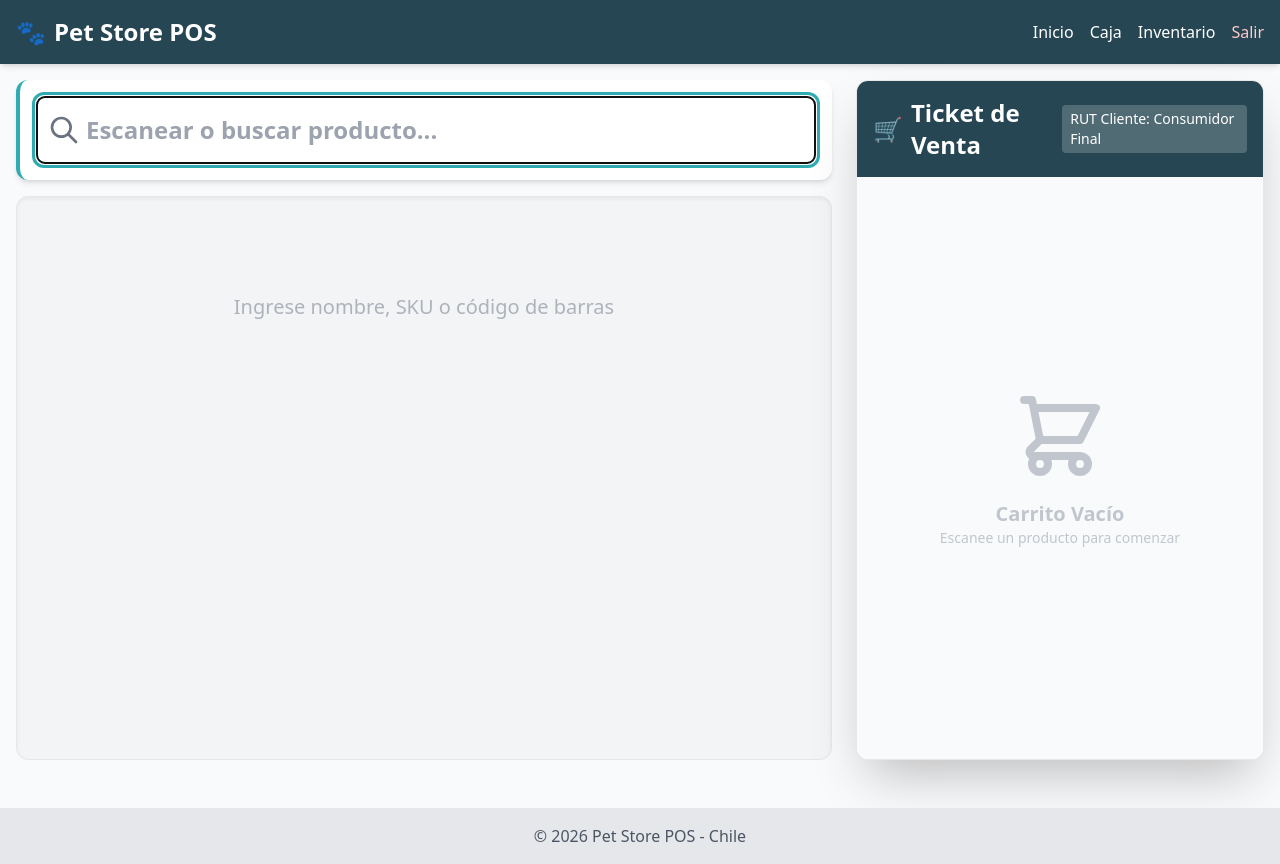
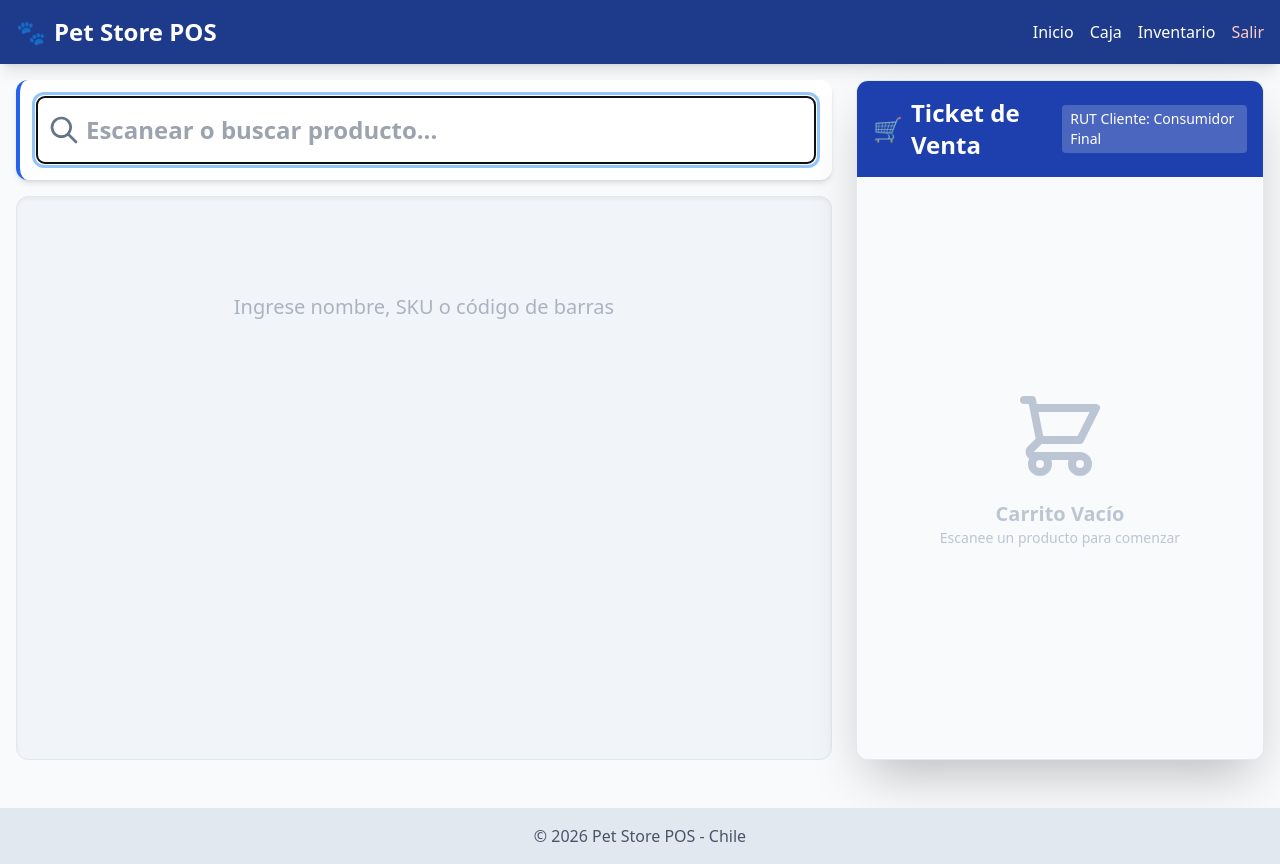
Before and after one commit to EmilyGonzalezU/pos-mascotas, a Django app: page / in a window 1280 px wide. Run offline with Django 5.2, Linux system fonts and the light colour scheme; a user stored in the database is signed in; some libraries are stand-ins or nearby versions.

Commit message:
Design & Read me

```diff
--- a/templates/base.html
+++ b/templates/base.html
@@ -12,10 +12,14 @@
             theme: {
                 extend: {
                     colors: {
-                        petPrimary: '#2facb2', // Teal blue (calm/care)
-                        petSecondary: '#f4a261', // Warm orange (friendly)
-                        petDark: '#264653', // Deep blue (professional)
-                        petLight: '#e9c46a', // Soft yellow (energy)
+                        // Blue Corporate Palette
+                        primary: '#1e40af',      // blue-800
+                        primaryDark: '#1e3a8a',  // blue-900
+                        primaryLight: '#3b82f6', // blue-600
+                        accent: '#60a5fa',       // blue-400
+                        bgLight: '#f8fafc',      // slate-50
+                        textDark: '#1e293b',     // slate-800
+                        borderLight: '#bfdbfe',  // blue-200
                     }
                 }
             }
@@ -28,17 +32,17 @@
     {% block extra_head %}{% endblock %}
 </head>
 
-<body class="bg-gray-50 text-gray-800 font-sans antialiased min-h-screen flex flex-col">
-    <header class="bg-petDark text-white p-4 shadow-md">
+<body class="bg-slate-50 text-slate-800 font-sans antialiased min-h-screen flex flex-col">
+    <header class="bg-blue-900 text-white p-4 shadow-lg">
         <div class="container mx-auto flex justify-between items-center">
             <h1 class="text-2xl font-bold flex items-center gap-2">
                 🐾 <span class="hidden sm:inline">Pet Store POS</span>
             </h1>
             <nav>
                 <ul class="flex gap-4">
-                    <li><a href="/" class="hover:text-petSecondary transition">Inicio</a></li>
-                    <li><a href="/sales/" class="hover:text-petSecondary transition">Caja</a></li>
-                    <li><a href="/inventory/" class="hover:text-petSecondary transition">Inventario</a></li>
+                    <li><a href="/" class="hover:text-blue-300 transition">Inicio</a></li>
+                    <li><a href="/sales/" class="hover:text-blue-300 transition">Caja</a></li>
+                    <li><a href="/inventory/" class="hover:text-blue-300 transition">Inventario</a></li>
                     {% if user.is_authenticated %}
                     <li>
                         <form action="{% url 'logout' %}" method="post" class="inline">
@@ -58,7 +62,7 @@
         {% block content %}{% endblock %}
     </main>
 
-    <footer class="bg-gray-200 text-gray-600 text-center p-4 mt-8">
+    <footer class="bg-slate-200 text-slate-600 text-center p-4 mt-8">
         <p>&copy; {% now "Y" %} Pet Store POS - Chile</p>
     </footer>
 
--- a/templates/pos/dashboard.html
+++ b/templates/pos/dashboard.html
@@ -37,9 +37,9 @@
     <!-- LEFT PANEL: CATALOG & SEARCH -->
     <div class="w-2/3 flex flex-col gap-4">
         <!-- Search -->
-        <div class="bg-white p-4 rounded-xl shadow-md border-l-4 border-petPrimary">
+        <div class="bg-white p-4 rounded-xl shadow-md border-l-4 border-blue-600">
             <div class="relative">
-                <span class="absolute inset-y-0 left-0 flex items-center pl-3 text-gray-500">
+                <span class="absolute inset-y-0 left-0 flex items-center pl-3 text-slate-500">
                     <svg xmlns="http://www.w3.org/2000/svg" class="h-8 w-8" fill="none" viewBox="0 0 24 24"
                         stroke="currentColor">
                         <path stroke-linecap="round" stroke-linejoin="round" stroke-width="2"
@@ -47,7 +47,7 @@
                     </svg>
                 </span>
                 <input type="text" name="q"
-                    class="w-full pl-12 pr-4 py-4 text-2xl font-semibold border-2 border-gray-300 rounded-lg focus:ring-4 focus:ring-petPrimary focus:border-petPrimary transition"
+                    class="w-full pl-12 pr-4 py-4 text-2xl font-semibold border-2 border-slate-300 rounded-lg focus:ring-4 focus:ring-blue-300 focus:border-blue-600 transition"
                     placeholder="Escanear o buscar producto..." hx-get="{% url 'search_products' %}"
                     hx-trigger="keyup changed delay:300ms, search" hx-target="#product-results" autofocus>
             </div>
@@ -55,17 +55,17 @@
 
         <!-- Results Grid -->
         <div id="product-results"
-            class="flex-grow overflow-y-auto bg-gray-100 rounded-xl p-4 border border-gray-200 shadow-inner">
+            class="flex-grow overflow-y-auto bg-slate-100 rounded-xl p-4 border border-slate-200 shadow-inner">
             <div class="text-center mt-20 opacity-50">
-                <p class="text-xl text-gray-500">Ingrese nombre, SKU o código de barras</p>
+                <p class="text-xl text-slate-500">Ingrese nombre, SKU o código de barras</p>
             </div>
         </div>
     </div>
 
     <!-- RIGHT PANEL: CART & CHECKOUT -->
-    <div class="w-1/3 flex flex-col bg-white rounded-xl shadow-2xl overflow-hidden border border-gray-200">
+    <div class="w-1/3 flex flex-col bg-white rounded-xl shadow-2xl overflow-hidden border border-slate-200">
         <!-- Cart Header -->
-        <div class="bg-petDark text-white p-4 flex justify-between items-center">
+        <div class="bg-blue-800 text-white p-4 flex justify-between items-center">
             <h2 class="text-2xl font-bold flex items-center gap-2">
                 <span>🛒</span> Ticket de Venta
             </h2>
@@ -73,7 +73,7 @@
         </div>
 
         <!-- Cart Items (Scrollable) -->
-        <div id="cart-items-container" class="flex-grow overflow-y-auto p-2 bg-gray-50 flex flex-col">
+        <div id="cart-items-container" class="flex-grow overflow-y-auto p-2 bg-slate-50 flex flex-col">
             {% include 'pos/partials/cart_items.html' %}
         </div>
     </div>
@@ -87,14 +87,14 @@
             @click.away="paymentModalOpen = false">
 
             <!-- Header -->
-            <div class="bg-petPrimary p-6 text-white flex justify-between items-center">
+            <div class="bg-blue-700 p-6 text-white flex justify-between items-center">
                 <h3 class="text-2xl font-bold flex items-center gap-2">
                     <span x-text="paymentMethod === 'CASH' ? '💵' : (paymentMethod === 'CARD' ? '💳' : '🏦')"></span>
                     <span
                         x-text="paymentMethod === 'CASH' ? 'Pago en Efectivo' : (paymentMethod === 'CARD' ? 'Pago con Tarjeta' : 'Transferencia')"></span>
                 </h3>
                 <button @click="paymentModalOpen = false"
-                    class="text-white hover:text-gray-200 text-2xl">&times;</button>
+                    class="text-white hover:text-slate-200 text-2xl">&times;</button>
             </div>
 
             <!-- Body -->
@@ -103,28 +103,26 @@
                 <input type="hidden" name="payment_method" :value="paymentMethod">
 
                 <div class="text-center mb-6">
-                    <p class="text-gray-500 text-sm uppercase tracking-wide">Total a Pagar</p>
-                    <div class="text-center mb-6">
-                        <p class="text-gray-500 text-sm uppercase tracking-wide">Total a Pagar</p>
-                        <p class="text-4xl font-bold text-petDark" x-text="paymentTotalFormatted"></p>
+                    <p class="text-slate-500 text-sm uppercase tracking-wide">Total a Pagar</p>
+                    <p class="text-4xl font-bold text-blue-800" x-text="paymentTotalFormatted"></p>
                 </div>
 
                 <!-- CASH Payment Fields -->
                 <div x-show="paymentMethod === 'CASH'" x-transition class="space-y-4">
                     <div>
-                            <label class="block text-sm font-bold text-gray-700 mb-1">Monto Efectivo (Cliente
+                        <label class="block text-sm font-bold text-slate-700 mb-1">Monto Efectivo (Cliente
                             Paga)</label>
                         <div class="relative">
                             <span
-                                    class="absolute inset-y-0 left-0 flex items-center pl-3 text-gray-500 text-xl font-bold">$</span>
+                                class="absolute inset-y-0 left-0 flex items-center pl-3 text-slate-500 text-xl font-bold">$</span>
                             <input type="number" x-model="amountTendered" x-ref="cashInput"
-                                    class="w-full pl-8 pr-4 py-3 rounded-lg border-2 border-gray-300 focus:border-petPrimary focus:ring-0 text-xl font-bold"
+                                class="w-full pl-8 pr-4 py-3 rounded-lg border-2 border-slate-300 focus:border-blue-600 focus:ring-0 text-xl font-bold"
                                 placeholder="0" :required="paymentMethod === 'CASH'">
                         </div>
                     </div>
 
-                        <div class="bg-gray-100 p-4 rounded-lg flex justify-between items-center">
-                            <span class="text-lg font-bold text-gray-600">Vuelto:</span>
+                    <div class="bg-slate-100 p-4 rounded-lg flex justify-between items-center">
+                        <span class="text-lg font-bold text-slate-600">Vuelto:</span>
                         <span class="text-3xl font-black text-green-600" x-text="formatMoney(change)"></span>
                     </div>
                 </div>
@@ -132,18 +130,18 @@
                 <!-- Fields for Non-Cash -->
                 <div x-show="paymentMethod !== 'CASH'" x-transition class="space-y-4">
                     <div>
-                            <label class="block text-sm font-bold text-gray-700 mb-1">ID Transacción / Nro
+                        <label class="block text-sm font-bold text-slate-700 mb-1">ID Transacción / Nro
                             Operación</label>
                         <input type="text" name="transaction_id" x-ref="trxInput"
-                                class="w-full px-4 py-3 rounded-lg border-2 border-gray-300 focus:border-petPrimary focus:ring-0 text-lg"
+                            class="w-full px-4 py-3 rounded-lg border-2 border-slate-300 focus:border-blue-600 focus:ring-0 text-lg"
                             placeholder="Ej: 123456789" :required="paymentMethod !== 'CASH'">
                     </div>
 
                     <div x-show="paymentMethod === 'CARD'">
-                            <label class="block text-sm font-bold text-gray-700 mb-1">Últimos 4 dígitos
+                        <label class="block text-sm font-bold text-slate-700 mb-1">Últimos 4 dígitos
                             (Opcional)</label>
                         <input type="text" name="card_last_4" maxlength="4" pattern="\d{4}"
-                                class="w-full px-4 py-3 rounded-lg border-2 border-gray-300 focus:border-petPrimary focus:ring-0 text-lg text-center tracking-widest"
+                            class="w-full px-4 py-3 rounded-lg border-2 border-slate-300 focus:border-blue-600 focus:ring-0 text-lg text-center tracking-widest"
                             placeholder="XXXX">
                     </div>
                 </div>
@@ -151,18 +149,17 @@
                 <!-- Footer -->
                 <div class="pt-4 flex gap-4">
                     <button type="button" @click="paymentModalOpen = false"
-                            class="w-1/3 bg-gray-200 hover:bg-gray-300 text-gray-800 font-bold py-3 rounded-lg transition">
+                        class="w-1/3 bg-slate-200 hover:bg-slate-300 text-slate-800 font-bold py-3 rounded-lg transition">
                         Cancelar
                     </button>
                     <button type="submit" x-ref="confirmBtn"
                         :disabled="paymentMethod === 'CASH' && (parseInt(amountTendered) || 0) < paymentTotal"
                         :class="{'opacity-50 cursor-not-allowed': paymentMethod === 'CASH' && (parseInt(amountTendered) || 0) < paymentTotal}"
-                            class="w-2/3 bg-green-500 hover:bg-green-600 text-white font-bold py-3 rounded-lg shadow-lg transform hover:scale-105 transition flex justify-center items-center gap-2">
+                        class="w-2/3 bg-blue-600 hover:bg-blue-700 text-white font-bold py-3 rounded-lg shadow-lg transform hover:scale-105 transition flex justify-center items-center gap-2">
                         <span>CONFIRMAR PAGO</span>
                         <svg xmlns="http://www.w3.org/2000/svg" class="h-6 w-6" fill="none" viewBox="0 0 24 24"
                             stroke="currentColor">
-                                <path stroke-linecap="round" stroke-linejoin="round" stroke-width="2"
-                                    d="M5 13l4 4L19 7" />
+                            <path stroke-linecap="round" stroke-linejoin="round" stroke-width="2" d="M5 13l4 4L19 7" />
                         </svg>
                     </button>
                 </div>
--- a/templates/pos/partials/cart_items.html
+++ b/templates/pos/partials/cart_items.html
@@ -4,23 +4,23 @@
 <div class="space-y-2">
     {% for item in cart.items %}
     <div
-        class="flex justify-between items-center bg-white p-3 rounded shadow-sm border-l-4 border-petSecondary animate-fade-in-down">
+        class="flex justify-between items-center bg-white p-3 rounded shadow-sm border-l-4 border-blue-500 animate-fade-in-down">
         <!-- Product Info -->
         <div class="flex-grow">
             <div class="flex items-center gap-2">
-                <span class="font-bold text-gray-800 text-lg">{{ item.product.name }}</span>
+                <span class="font-bold text-slate-800 text-lg">{{ item.product.name }}</span>
                 {% if item.product.is_bulk %}
                 <span class="bg-yellow-100 text-yellow-800 text-xs px-2 py-0.5 rounded font-bold">GRANEL</span>
                 {% endif %}
             </div>
-            <div class="text-sm text-gray-500">
+            <div class="text-sm text-slate-500">
                 {{ item.quantity|floatformat:3 }} x {{ item.product.price_clp|intcomma }}
             </div>
         </div>
 
         <!-- Price & Remove -->
         <div class="text-right flex items-center gap-3">
-            <span class="font-bold text-xl text-petDark">
+            <span class="font-bold text-xl text-blue-800">
                 {{ item.line_total_formatted }}
             </span>
             <button hx-post="{% url 'remove_from_cart' item.product.id %}" hx-target="#cart-items-container"
@@ -37,19 +37,19 @@
 </div>
 
 <!-- Totals Footer -->
-<div class="mt-auto bg-gray-100 p-4 border-t-2 border-gray-300">
-    <div class="flex justify-between text-gray-600 text-sm mb-1">
+<div class="mt-auto bg-slate-100 p-4 border-t-2 border-slate-300">
+    <div class="flex justify-between text-slate-600 text-sm mb-1">
         <span>Subtotal Neto</span>
         <span>{{ cart.total_net|intcomma }}</span>
     </div>
-    <div class="flex justify-between text-gray-600 text-sm mb-3">
+    <div class="flex justify-between text-slate-600 text-sm mb-3">
         <span>IVA (19%)</span>
         <span>{{ cart.iva_formatted }}</span>
     </div>
 
     <div class="flex justify-between items-center mb-4">
-        <span class="text-2xl font-bold text-gray-800">TOTAL</span>
-        <span class="text-4xl font-black text-green-700">{{ cart.total_formatted }}</span>
+        <span class="text-2xl font-bold text-slate-800">TOTAL</span>
+        <span class="text-4xl font-black text-blue-700">{{ cart.total_formatted }}</span>
     </div>
 
     <div class="grid grid-cols-3 gap-2">
@@ -72,7 +72,7 @@
 </div>
 
 {% else %}
-<div class="h-full flex flex-col justify-center items-center text-gray-400 opacity-60">
+<div class="h-full flex flex-col justify-center items-center text-slate-400 opacity-60">
     <svg xmlns="http://www.w3.org/2000/svg" class="h-24 w-24 mb-4" fill="none" viewBox="0 0 24 24"
         stroke="currentColor">
         <path stroke-linecap="round" stroke-linejoin="round" stroke-width="2"
```
Also changed, not shown: templates/inventory/batch_list.html (+12 -12 lines), templates/inventory/category_list.html (+11 -12 lines), templates/inventory/dashboard.html (+16 -19 lines), templates/inventory/generic_form.html (+7 -7 lines), templates/inventory/product_form.html (+16 -16 lines), templates/inventory/product_list.html (+14 -15 lines), templates/registration/login.html (+8 -8 lines), README.md (added), 1 other file. Lines whose indentation alone changed are shown as unchanged.
